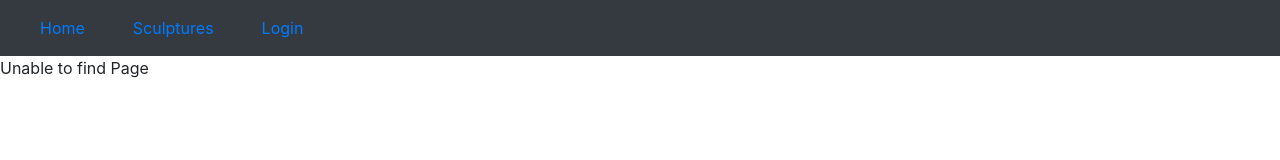
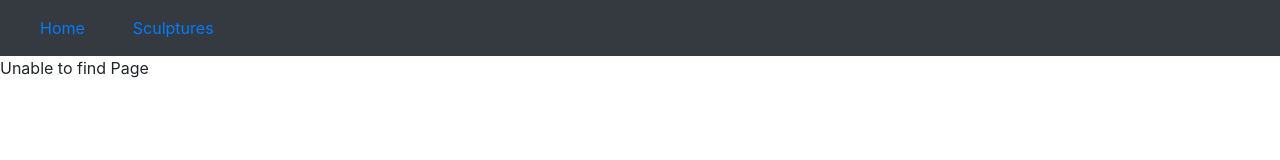
Before and after one commit to jman11111/PersonalWebFrontEnd, a React (Create React App) app: page /not-found in a window 1280 px wide. Shown: the top 160 px of the page. Built offline with nearby package versions, Linux system fonts and the light colour scheme.

Commit message:
Removed unfinished feature

```diff
--- a/src/App2.js
+++ b/src/App2.js
@@ -25,23 +25,14 @@ class App2 extends Component {
             <Link className="p-4" to="/sculptures">
               Sculptures
             </Link>
-            <Link className="p-4" to="/login">
-              Login
-            </Link>
           </div>
         </NavBar>
         <div className="content">
           <Switch>
-            <Route exact path="/login" component={() => <LoginForm />} />
             <Route
               exact
               path="/sculptures"
               render={(props) => <Sculptures {...props} />}
-            />
-            <Route
-              exact
-              path="/register"
-              render={(props) => <RegisterForm {...props} />}
             />
             <Route path="/" exact component={Home} />
             <Route
```
